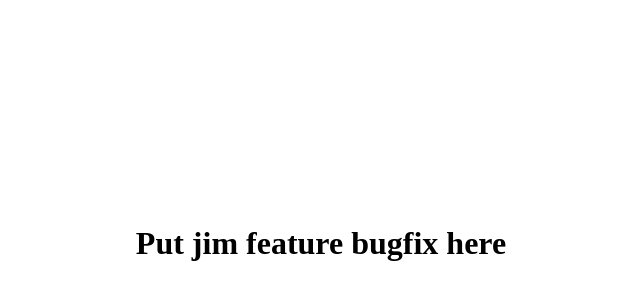
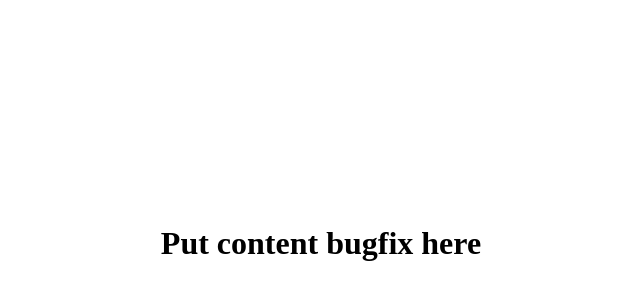
Before and after one commit to Snowflake-Revols/revol-github-lab, a plain HTML site: page index.html in a window 1280 px wide. Shown: the part 178-478 px from the top of the page, without its empty margins (319-959 px from the left). Drawn offline with Linux system fonts and the light colour scheme.

Commit message:
corey change

```diff
--- a/index.html
+++ b/index.html
@@ -4,6 +4,6 @@
     <title>The Title</title>
   </head>
   <body>
-    <H1 style="position:absolute;top:50%;left:50%;transform:translate(-50%, -50%)">Put jim feature bugfix here
+    <H1 style="position:absolute;top:50%;left:50%;transform:translate(-50%, -50%)">Put content bugfix here
   </body>
 </html>
```
